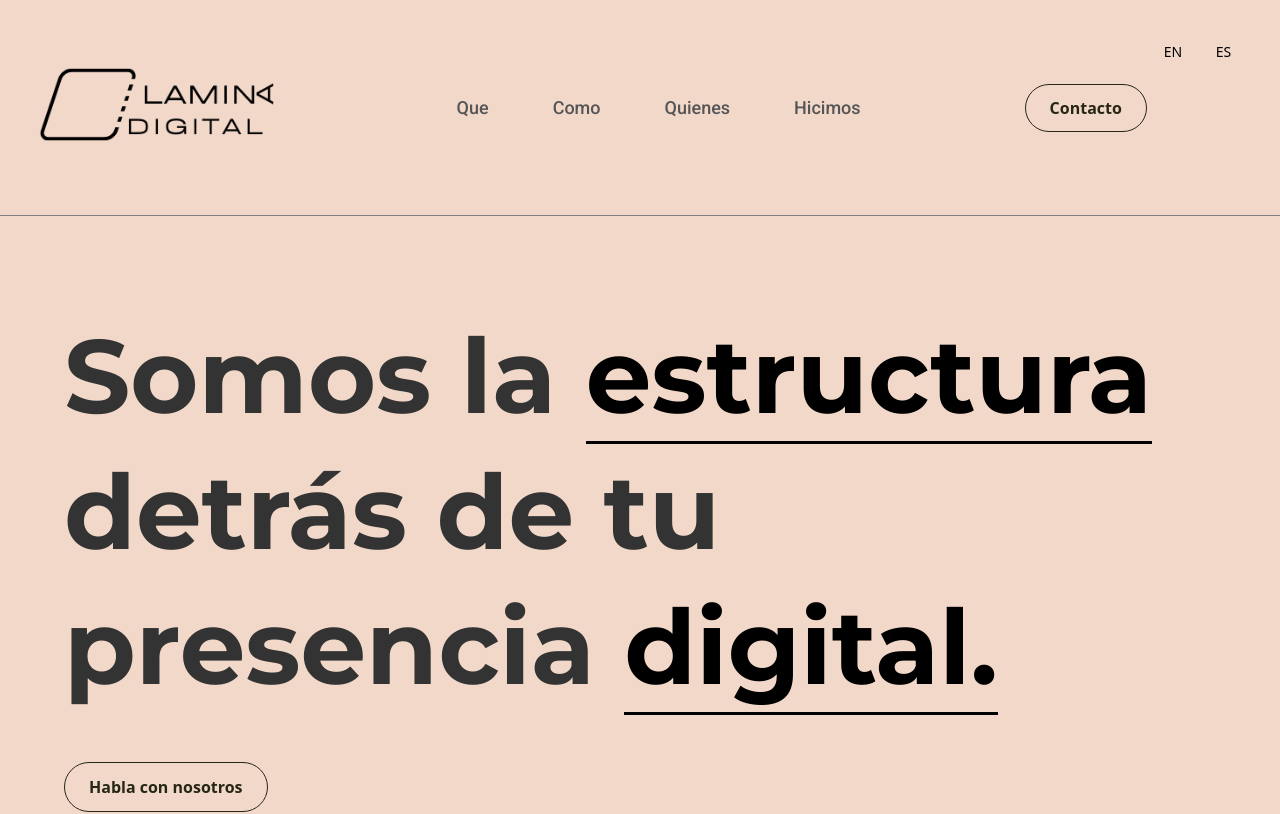
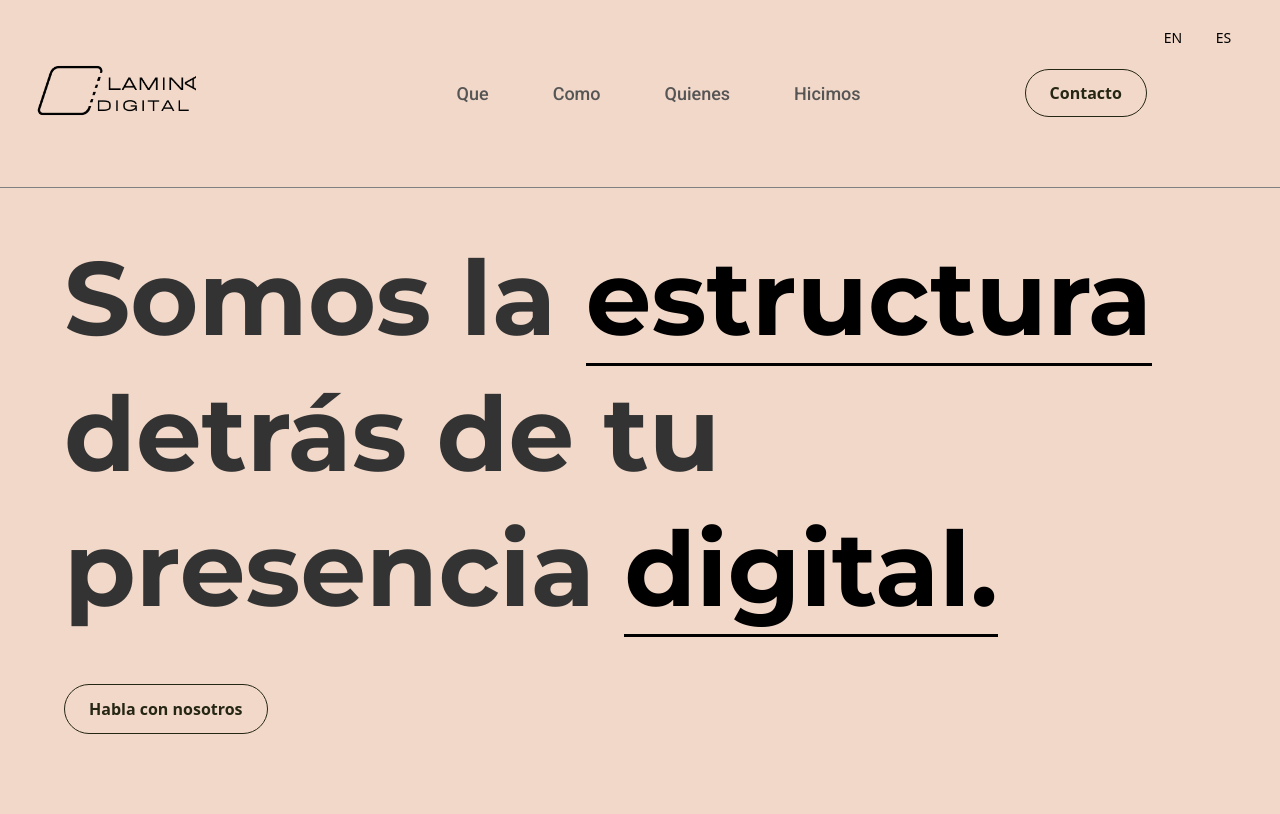
Before and after one commit to laminaagency/beta, a React (Vite) app: page / in a window 1280 px wide. Shown: the top 814 px of the page. Built offline with nearby package versions, Linux system fonts and the light colour scheme.

Commit message:
reduce icon size

```diff
--- a/src/components/Hero.jsx
+++ b/src/components/Hero.jsx
@@ -9,9 +9,9 @@ const HeroContainer = styled.section`
     justify-content: flex-start;
     align-items: center;
     width: 100%;
-    min-height: 80vh;
+    min-height: 72vh;
     background-color: #F2D8C9;
-    padding: 200px 5%;
+    padding: 144px 5%;
 
     @media (max-width: 1024px) {
         padding: 150px 5%;
--- a/src/components/NavigationBar.jsx
+++ b/src/components/NavigationBar.jsx
@@ -33,7 +33,7 @@ const NavContainer = styled.nav`
 const NavLogo = styled.div`
   a {
     img {
-      max-width: 250px;
+      max-width: 170px;
       height: auto;
 
       @media (max-width: 768px) {
```
